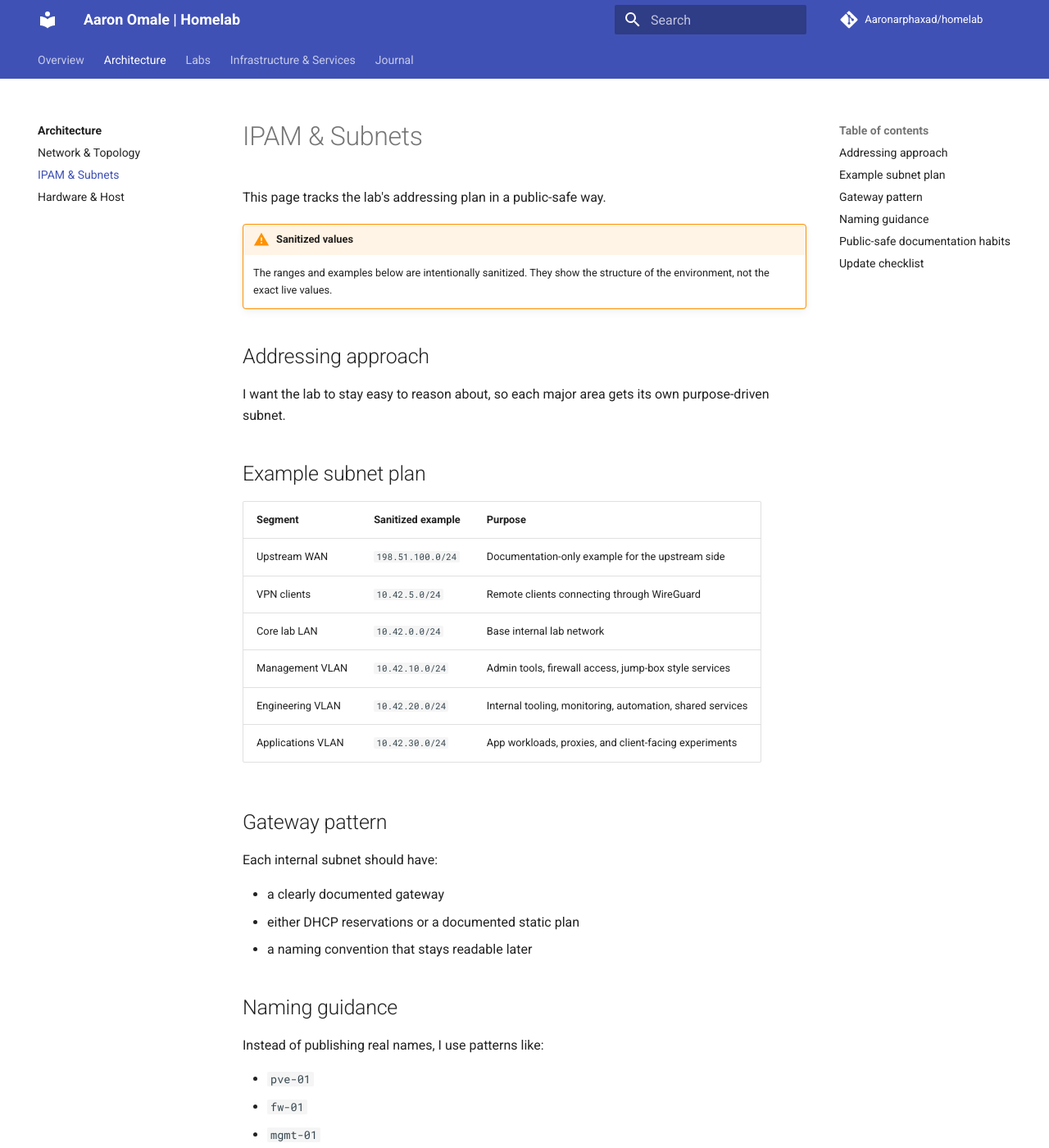
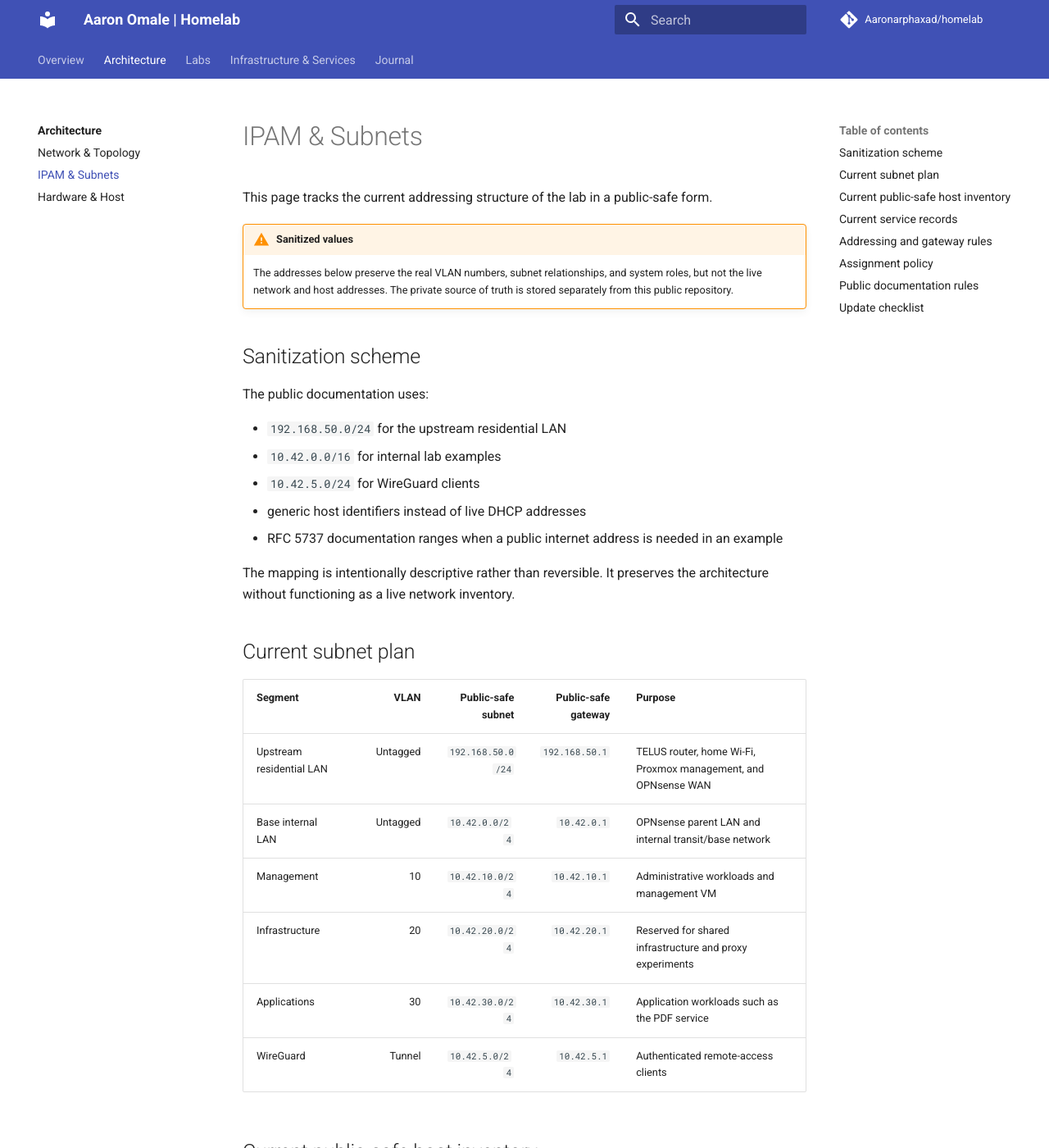
Before and after one commit to Aaronarphaxad/homelab, an MkDocs documentation site: the page built from docs/architecture/ipam.md, in a window 1280 px wide and 1400 px high. Shown: the whole window at 82% size. Built offline with MkDocs 1.6.1 and Material for MkDocs 9.7.7, drawn with Linux system fonts in a browser that asks for light colours; comment, search, counter and statistics services are not loaded; some of the changed text lies outside the part shown.

Commit message:
update IPAM

```diff
--- a/docs/architecture/ipam.md
+++ b/docs/architecture/ipam.md
@@ -1,59 +1,108 @@
 # IPAM & Subnets
 
-This page tracks the lab's addressing plan in a public-safe way.
+This page tracks the current addressing structure of the lab in a public-safe form.
 
 !!! warning "Sanitized values"
-    The ranges and examples below are intentionally sanitized. They show the structure of the environment, not the exact live values.
+    The addresses below preserve the real VLAN numbers, subnet relationships, and system roles, but not the live network and host addresses. The private source of truth is stored separately from this public repository.
 
-## Addressing approach
+## Sanitization scheme
 
-I want the lab to stay easy to reason about, so each major area gets its own purpose-driven subnet.
+The public documentation uses:
 
-## Example subnet plan
+- `192.168.50.0/24` for the upstream residential LAN
+- `10.42.0.0/16` for internal lab examples
+- `10.42.5.0/24` for WireGuard clients
+- generic host identifiers instead of live DHCP addresses
+- RFC 5737 documentation ranges when a public internet address is needed in an example
 
-| Segment | Sanitized example | Purpose |
-| --- | --- | --- |
-| Upstream WAN | `198.51.100.0/24` | Documentation-only example for the upstream side |
-| VPN clients | `10.42.5.0/24` | Remote clients connecting through WireGuard |
-| Core lab LAN | `10.42.0.0/24` | Base internal lab network |
-| Management VLAN | `10.42.10.0/24` | Admin tools, firewall access, jump-box style services |
-| Engineering VLAN | `10.42.20.0/24` | Internal tooling, monitoring, automation, shared services |
-| Applications VLAN | `10.42.30.0/24` | App workloads, proxies, and client-facing experiments |
+The mapping is intentionally descriptive rather than reversible. It preserves the architecture without functioning as a live network inventory.
 
-## Gateway pattern
+## Current subnet plan
 
-Each internal subnet should have:
+| Segment | VLAN | Public-safe subnet | Public-safe gateway | Purpose |
+| --- | ---: | ---: | ---: | --- |
+| Upstream residential LAN | Untagged | `192.168.50.0/24` | `192.168.50.1` | TELUS router, home Wi-Fi, Proxmox management, and OPNsense WAN |
+| Base internal LAN | Untagged | `10.42.0.0/24` | `10.42.0.1` | OPNsense parent LAN and internal transit/base network |
+| Management | 10 | `10.42.10.0/24` | `10.42.10.1` | Administrative workloads and management VM |
+| Infrastructure | 20 | `10.42.20.0/24` | `10.42.20.1` | Reserved for shared infrastructure and proxy experiments |
+| Applications | 30 | `10.42.30.0/24` | `10.42.30.1` | Application workloads such as the PDF service |
+| WireGuard | Tunnel | `10.42.5.0/24` | `10.42.5.1` | Authenticated remote-access clients |
 
-- a clearly documented gateway
-- either DHCP reservations or a documented static plan
-- a naming convention that stays readable later
+## Current public-safe host inventory
 
-## Naming guidance
+| Public name | Platform or role | Segment | Public-safe address | Assignment |
+| --- | --- | --- | ---: | --- |
+| `upstream-gw-01` | Residential gateway | Upstream LAN | `192.168.50.1` | Router address |
+| `pve-01` | Proxmox VE host | Upstream LAN | `192.168.50.10` | Upstream DHCP |
+| `fw-01-wan` | OPNsense WAN | Upstream LAN | `192.168.50.2` | Upstream DHCP |
+| `fw-01-lan` | OPNsense base LAN | Base internal LAN | `10.42.0.1` | Static |
+| `fw-01-mgmt` | OPNsense VLAN 10 gateway | Management | `10.42.10.1` | Static |
+| `mgmt-01` | Debian management VM | Management | `10.42.10.10` | DHCP lease or reservation |
+| `fw-01-infra` | OPNsense VLAN 20 gateway | Infrastructure | `10.42.20.1` | Static |
+| `fw-01-apps` | OPNsense VLAN 30 gateway | Applications | `10.42.30.1` | Static |
+| `app-pdf-01` | BentoPDF LXC | Applications | `10.42.30.20` | DHCP lease or reservation |
+| `fw-01-wg` | OPNsense WireGuard interface | WireGuard | `10.42.5.1` | Static tunnel address |
+| `vpn-client-01` | Primary laptop peer | WireGuard | `10.42.5.10/32` | Static peer address |
 
-Instead of publishing real names, I use patterns like:
+No active workload is currently documented in VLAN 20. The planned Nginx, reverse-proxy, and load-balancing lab will use that segment when implemented.
 
-- `pve-01`
-- `fw-01`
-- `mgmt-01`
-- `lxc-monitoring-01`
-- `svc-proxy-01`
+## Current service records
 
-## Public-safe documentation habits
+| Public-safe name | Resolves to | Service |
+| --- | ---: | --- |
+| `pdf-app.home` | `10.42.30.20` | PDF application on a non-standard HTTPS port |
+| `firewall.home` | `10.42.5.1` | OPNsense management through WireGuard |
 
-When I update this page, I want to avoid including:
+DNS records map names to addresses, not application ports. Until a reverse proxy is installed, a service using a non-standard port still requires the port in its URL.
 
-- real public endpoints
-- real internal management addresses
-- real DDNS names
-- real DNS overrides
-- anything credential-adjacent
+## Addressing and gateway rules
+
+- OPNsense owns the gateway address in every internal subnet.
+- The Proxmox host and OPNsense WAN remain on the upstream residential LAN.
+- `vmbr0` carries the upstream network and OPNsense WAN.
+- `vmbr1` is the VLAN-aware internal bridge and currently has no physical port.
+- The Debian management VM is confirmed to be in VLAN 10.
+- The BentoPDF LXC is in VLAN 30.
+- WireGuard clients receive individual `/32` peer addresses from the tunnel subnet.
+- Client `AllowedIPs` should contain only the exact internal networks that must traverse the VPN.
+
+## Assignment policy
+
+Infrastructure addresses should gradually move from incidental DHCP leases to either:
+
+- DHCP reservations managed centrally
+- documented static addresses outside the dynamic pool
+
+Whichever method is selected, the gateway, DNS server, VLAN, and reservation owner should be recorded in the private source of truth.
+
+## Public documentation rules
+
+Safe to publish in sanitized form:
+
+- VLAN numbers and purposes
+- subnet relationships
+- generic host roles
+- gateway conventions
+- routing and firewall concepts
+- documentation-only addresses
+
+Keep outside the public repository:
+
+- live IP-to-host mappings
+- actual public IP addresses and DDNS names
+- MAC addresses and DHCP client identifiers
+- WireGuard private and preshared keys
+- API tokens
+- configuration exports
+- router serial numbers and recovery information
+
+Files excluded from the MkDocs build are still visible when the Git repository itself is public. The private IPAM must therefore live outside this repository, not merely outside the `docs/` directory.
 
 ## Update checklist
 
-When a new subnet or service network is added, I want to record:
+When a subnet or host is added:
 
-- subnet purpose
-- sanitized example range
-- gateway role
-- DHCP or static approach
-- what kind of systems live there
+1. update the private source of truth with its real address and assignment method
+2. add a sanitized equivalent here if it improves the public architecture reference
+3. update the topology diagram when the relationship between components changes
+4. verify that screenshots and Git diffs do not contain keys, tokens, or live public endpoints
```
Also changed, not shown: docs/architecture/image.png (deleted).
